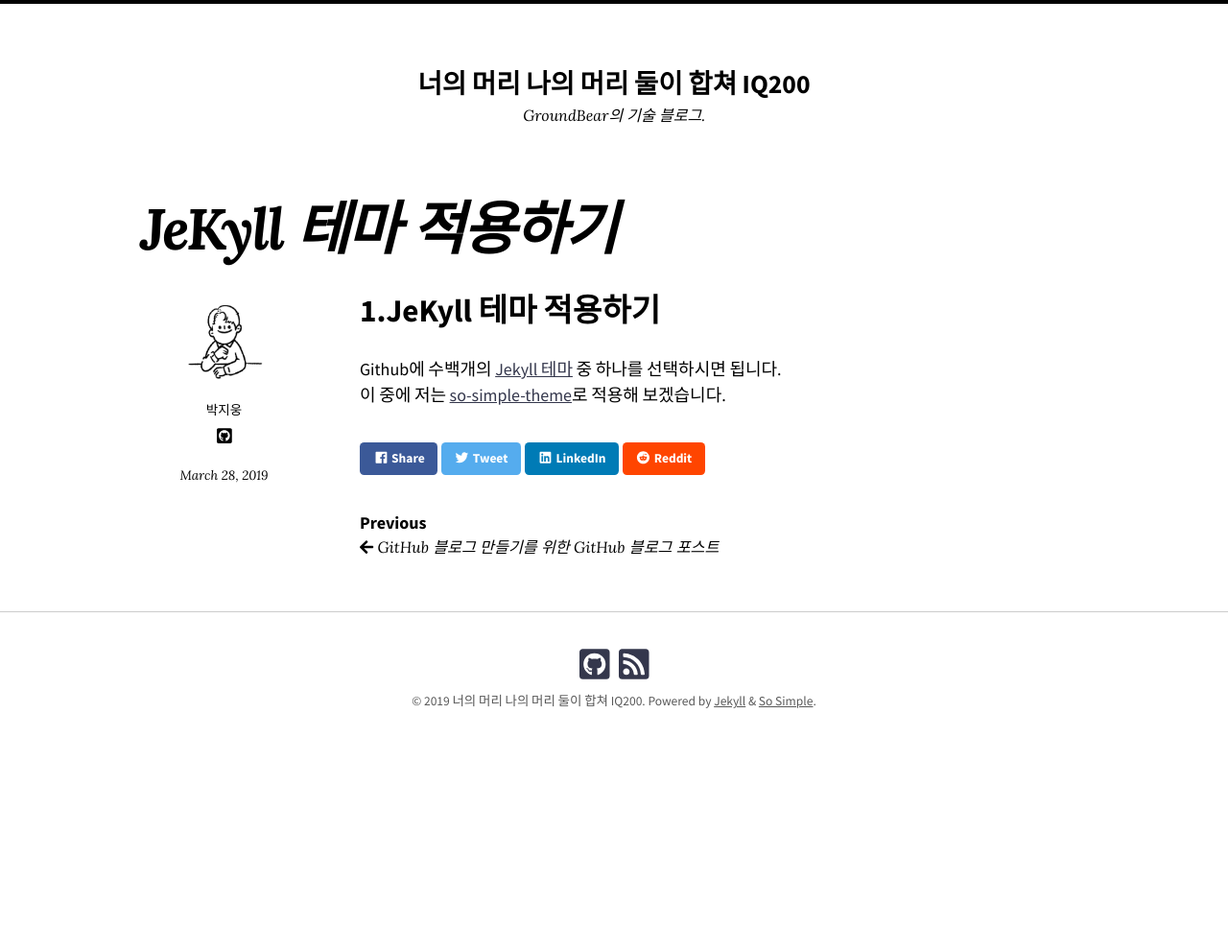
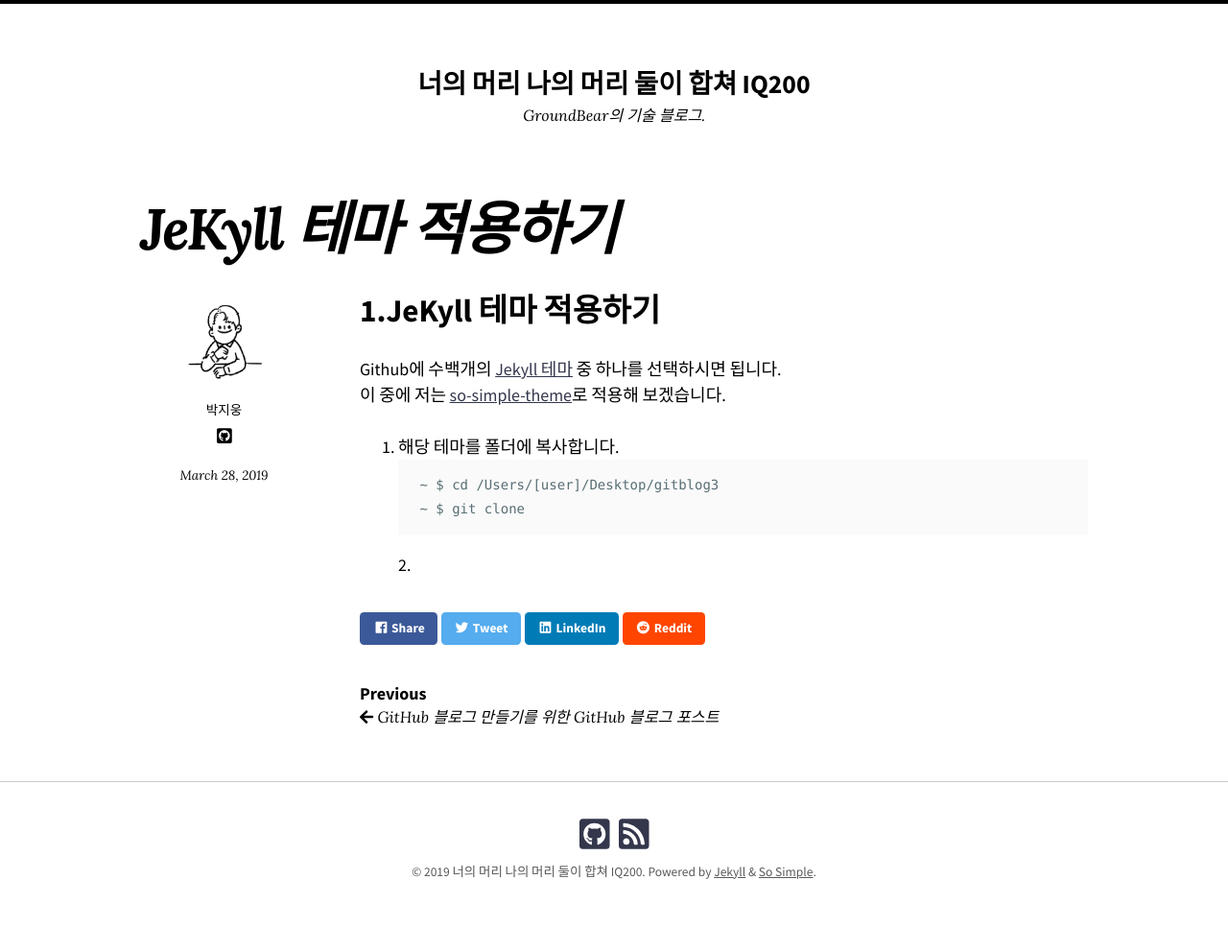
Before and after one commit to bluenada/bluenada.github.io, a Jekyll site: the page built from _posts/2019-03-28-jekyll.md, in a window 1280 px wide. Shown: the whole page at 96% size. Built offline with Jekyll 4.4.1, drawn with Linux system fonts in a browser that asks for light colours; nearby versions of some CDN libraries; before the commit the page ends 900 px from its top, so only the background shows below that.

````diff
--- a/_posts/2019-03-28-jekyll.md
+++ b/_posts/2019-03-28-jekyll.md
@@ -6,3 +6,10 @@ title: JeKyll 테마 적용하기
 
 Github에 수백개의 [Jekyll 테마](https://github.com/topics/jekyll-theme) 중 하나를 선택하시면 됩니다.<br>
 이 중에 저는 [so-simple-theme](https://github.com/mmistakes/so-simple-theme)로 적용해 보겠습니다.
+
+1. 해당 테마를 폴더에 복사합니다.
+```
+ ~ $ cd /Users/[user]/Desktop/gitblog3
+ ~ $ git clone
+```
+2.
````
Also changed, not shown: _posts/2019-03-11-githubBlogInit.md (+3 -1 lines).
